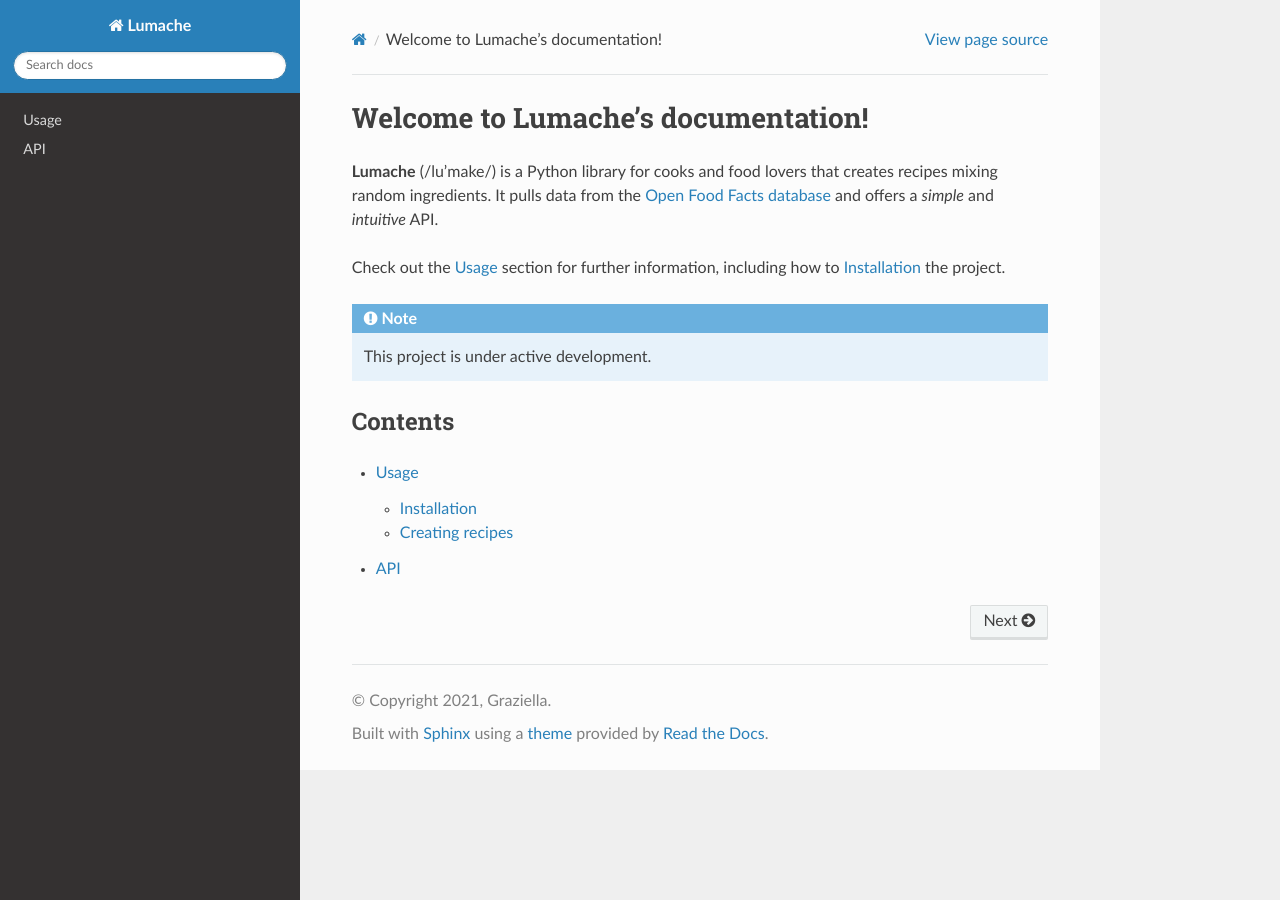
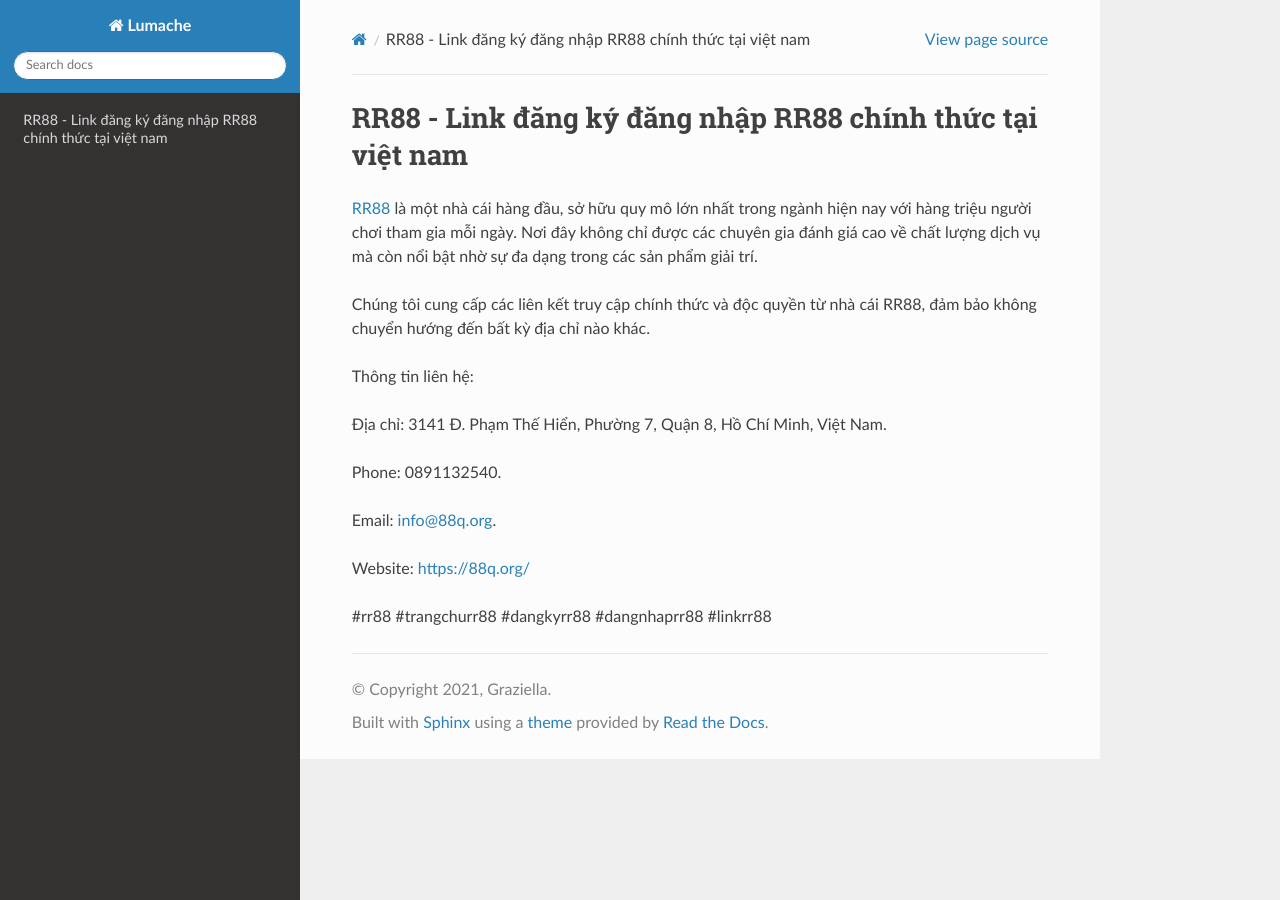
Before and after one commit to nguyenlinh0011y/88qorg11, a Sphinx documentation site: the page built from docs/source/index.rst, in a window 1280 px wide. Built offline with Sphinx 7.4.7 and the Read the Docs theme 3.1.0, drawn with Linux system fonts in a browser that asks for light colours.

Commit message:
Update index.rst

```diff
--- a/docs/source/index.rst
+++ b/docs/source/index.rst
@@ -1,22 +1,18 @@
-Welcome to Lumache's documentation!
+RR88 - Link đăng ký đăng nhập RR88 chính thức tại việt nam
 ===================================
 
-**Lumache** (/lu'make/) is a Python library for cooks and food lovers
-that creates recipes mixing random ingredients.
-It pulls data from the `Open Food Facts database <https://world.openfoodfacts.org/>`_
-and offers a *simple* and *intuitive* API.
+`RR88 <https://88q.org/>`_ là một nhà cái hàng đầu, sở hữu quy mô lớn nhất trong ngành hiện nay với hàng triệu người chơi tham gia mỗi ngày. Nơi đây không chỉ được các chuyên gia đánh giá cao về chất lượng dịch vụ mà còn nổi bật nhờ sự đa dạng trong các sản phẩm giải trí.
 
-Check out the :doc:`usage` section for further information, including
-how to :ref:`installation` the project.
+Chúng tôi cung cấp các liên kết truy cập chính thức và độc quyền từ nhà cái RR88, đảm bảo không chuyển hướng đến bất kỳ địa chỉ nào khác.
 
-.. note::
+Thông tin liên hệ:
 
-   This project is under active development.
+Địa chỉ: 3141 Đ. Phạm Thế Hiển, Phường 7, Quận 8, Hồ Chí Minh, Việt Nam.
 
-Contents
---------
+Phone: 0891132540.
 
-.. toctree::
+Email: info@88q.org.
 
-   usage
-   api
+Website: https://88q.org/
+
+#rr88 #trangchurr88 #dangkyrr88 #dangnhaprr88 #linkrr88
```
